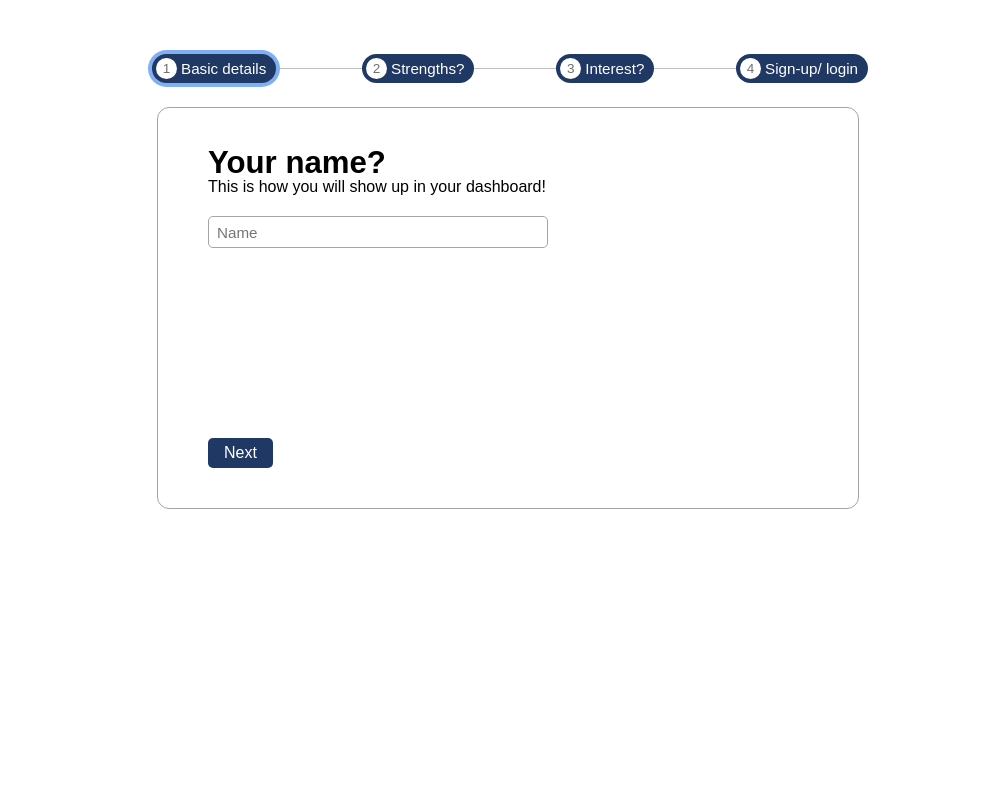
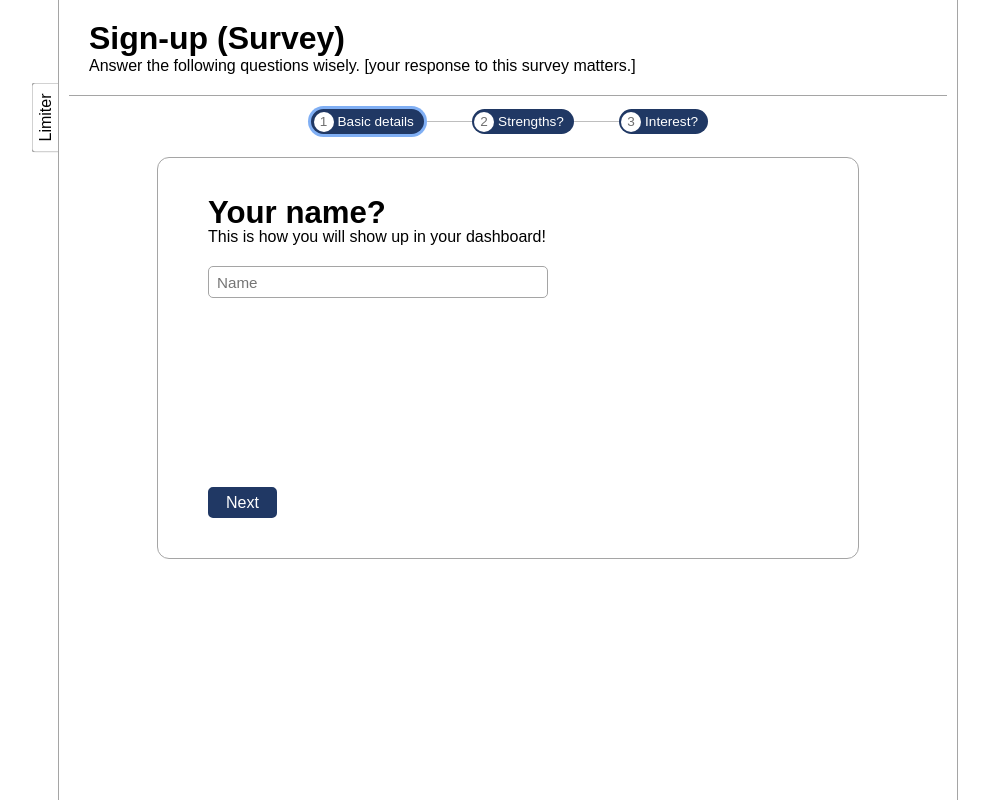
Before and after one commit to gulshan-41/CAREERCouncil_, a React (Vite) app in the folder frontend/: page /signup/basic-details/name in a window 1280 px wide. Shown: the whole page, without its empty margins (132-1121 px from the left). Built offline with nearby package versions, Linux system fonts and the light colour scheme.

Commit message:
final push to signup-layout & pages.

```diff
--- a/frontend/src/App.jsx
+++ b/frontend/src/App.jsx
@@ -50,8 +50,8 @@ function App() {
           <Route path="fields" element={<SignupPage3C />}/>
         </Route>
 
-        <Route path="modal" element={<SignupModal />}/>
       </Route>
+        <Route path="signup-login-modal" element={<SignupModal />}/>
     </Routes>
     </Router>
   );
--- a/frontend/src/components/progressBar/progressBar.jsx
+++ b/frontend/src/components/progressBar/progressBar.jsx
@@ -10,8 +10,7 @@ function ProgressBar() {
     const steps = [
         { label1: "1", label2: "Basic details", url: "/signup/basic-details" },
         { label1: "2", label2: "Strengths?", url: "/signup/strengths" },
-        { label1: "3", label2: "Interest?", url: "/signup/interest" },
-        { label1: "4", label2: "Sign-up/ login", url: "/signup/modal" }
+        { label1: "3", label2: "Interest?", url: "/signup/interest" }
     ];
 
     // Sub-page arrays for each step
--- a/frontend/src/components/progressBar/progressBar.scss
+++ b/frontend/src/components/progressBar/progressBar.scss
@@ -1,5 +1,5 @@
 .progress-container {
-    max-width: 740px;
+    max-width: 420px;
     width: 100%;
     // height: 530px;
 }
@@ -22,7 +22,7 @@
     align-items: center;
     flex-grow: 1;
 
-    &:nth-child(4) {
+    &:nth-child(3) {
         flex-grow: 0;
     }
 
@@ -53,7 +53,7 @@
         background-color: #2a78ed97;
         border: none;
         border-radius: 50px;
-        padding: 4px;
+        padding: 3px;
         box-sizing: border-box;
     }
 }
@@ -67,14 +67,14 @@
     background-color: #203864;
     border: none;
     border-radius: 50px;
-    padding: 4px;
+    padding: 2.5px;
     padding-right: 10px;
     box-sizing: border-box;
 }
 
 .step-circle {
-    width: 21px;
-    height: 21px;
+    width: 20px;
+    height: 20px;
     border: none;
     border-radius: 50%;
     display: flex;
@@ -104,7 +104,7 @@
     text-wrap: nowrap;
 
     p {
-        font-size: 0.95rem;
+        font-size: 0.85rem;
         color: #fff;
     }
 }
--- a/frontend/src/layout/mainLayout/mainLayout.jsx
+++ b/frontend/src/layout/mainLayout/mainLayout.jsx
@@ -11,7 +11,7 @@ function MainLayout() {
             <NavBar />
             <SearchDiv />
             <SideBar />
-            <main>
+            <main className="mainLayout-main-section">
               <Outlet />
             </main>
             <ArrowAI />
--- a/frontend/src/layout/mainLayout/mainLayout.scss
+++ b/frontend/src/layout/mainLayout/mainLayout.scss
@@ -4,7 +4,7 @@
     flex-direction: column;
 }
 
-main {
+.mainLayout-main-section {
     flex-grow: 1;
     padding-top: var(--nav-height, 78px);
     scroll-margin-top: var(--nav-height, 78px);
--- a/frontend/src/layout/signupLayout/signupLayout.jsx
+++ b/frontend/src/layout/signupLayout/signupLayout.jsx
@@ -6,15 +6,27 @@ function SignupLayout({ onClose }) {
 
     return (
         <>
-            <div className="signup-modal-overlay">
-                <ProgressBar />
-                <section className="signup-main-section">
-                    <Outlet />
-                    <button className="close-btn" onClick={onClose}>Close</button>
-                </section>
+            <div className="signupLayout-body">
+                <div className="signupLayout-wrapper">
+                    <header className="signup-header-section">
+                        <h1>Sign-up (Survey)</h1>
+                        <p>
+                            Answer the following questions wisely. [your response to this survey matters.]
+                        </p>
+                    </header>
+                    <main className="signup-layout-main-section">
+                        <div className="signup-overlay">
+                            <ProgressBar />
+                            <section className="signup-main-section">
+                                <Outlet />
+                                <button className="close-btn" onClick={onClose}>Close</button>
+                            </section>
+                        </div>
+                    </main>
+                    <div className="signup-limiter">Limiter</div>
+                </div>
             </div>
         </>
-
     );
 }
 
--- a/frontend/src/layout/signupLayout/signupLayout.scss
+++ b/frontend/src/layout/signupLayout/signupLayout.scss
@@ -1,18 +1,48 @@
-.signup-modal-overlay {
-    position: fixed;
-    top: 0;
-    left: 0;
+.signupLayout-body {
     width: 100%;
     height: 100%;
+    padding: 0 40px;
+    box-sizing: border-box;
+}
+
+.signupLayout-wrapper {
+    width: 100%;
+    height: 100dvh;
+    max-width: 900px;
+    padding: 0 10px;
+    box-sizing: border-box;
+    margin-left: auto;
+    margin-right: auto;
+    border-right: 1px solid #a5a5a5;
+    border-left: 1px solid #a5a5a5;
+    position: relative;
+}
+
+.signup-limiter {
+    padding: 4px 10px;
+    border: 1px solid #a5a5a5;
+    border-radius: 4px 4px 0 0 / 4px 4px 0 0;
+    border-bottom: none;
+    rotate: -90deg;
+    position: absolute;
+    left: -5.45%;
+    top: 104px;
+    cursor: pointer;
+}
+
+.signup-header-section {
+    padding: 20px;
+    box-sizing: border-box;
+    border-bottom: 1px solid #a5a5a5;
+}
+
+.signup-overlay {
     background-color: #fff;
     display: flex;
     flex-direction: column;
     justify-content: flex-start;
     align-items: center;
     gap: 10px;
-    padding: 40px;
-    box-sizing: border-box;
-    z-index: 2000;
 }
 
 .signup-main-section {
@@ -22,22 +52,8 @@
     background-color: #ffffff;
     border: 1px solid #a5a5a5;
     border-radius: 12px;
-    position: relative;
-    z-index: 2000;
 
     .close-btn {
         display: none;
     }
-
-    .interruption {
-        width: 100%;
-        padding: 4px 7px;
-        box-sizing: border-box;
-        border: none;
-        border-radius: 8px;
-        background-color: rgb(0, 0, 0, 0.5);
-        position: absolute;
-        top: -60px;
-        left: 0;
-    }
 }
--- a/frontend/src/pages/signupPages/sharedSignupPage.scss
+++ b/frontend/src/pages/signupPages/sharedSignupPage.scss
@@ -87,25 +87,34 @@
         box-sizing: border-box;
         border-radius: 5px;
         padding: 4.4px 16px;
-        background-color: #fff;
+        background-color: #D4E4FD;
         color: #203864;
         font-size: 1rem;
         font-weight: 500;
         cursor: pointer;
+
+        &:hover {
+            background-color: #fff;
+        }
     }
 
     .next-btn {
         display: flex;
         justify-content: center;
         align-items: center;
-        border: none;
+        border: 2px solid #203864;
         border-radius: 5px;
-        padding: 6px 16px;
+        padding: 4.4px 16px;
         box-sizing: border-box;
         background-color: #203864;
         color: white;
         font-size: 1rem;
         font-weight: 500;
         cursor: pointer;
+
+        &:hover {
+            background-color: #fff;
+            color: #203864;
+        }
     }
 }
--- a/frontend/src/pages/signupPages/signupPage3C.jsx
+++ b/frontend/src/pages/signupPages/signupPage3C.jsx
@@ -28,7 +28,7 @@ function SignupPage3C () {
                 <button className="pre-btn" onClick={() => navigate("/signup/interest/history")}>
                     Previous
                 </button>
-                <button className="next-btn" onClick={() => navigate("/signup/modal")}>
+                <button className="next-btn" onClick={() => navigate("/signup-login-modal")}>
                     Next
                 </button>
             </div>
```
